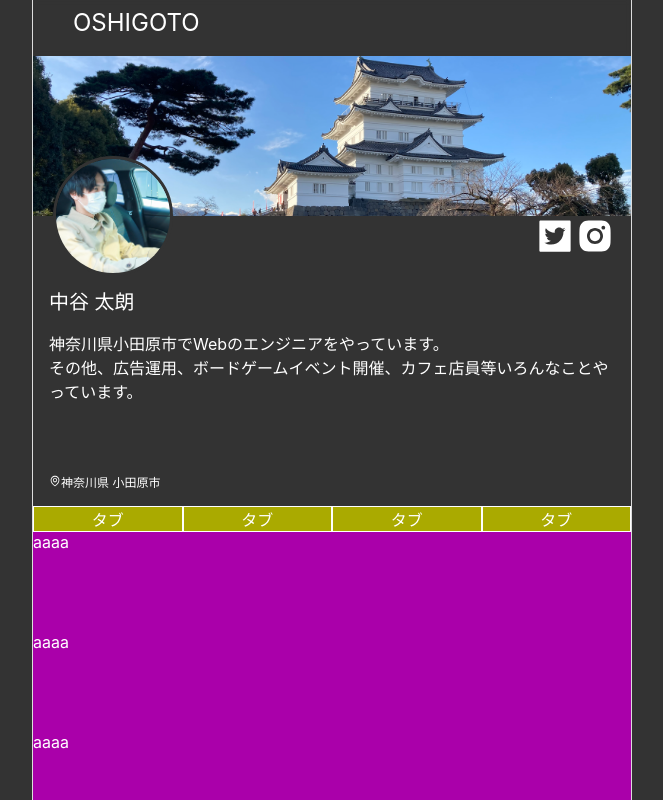
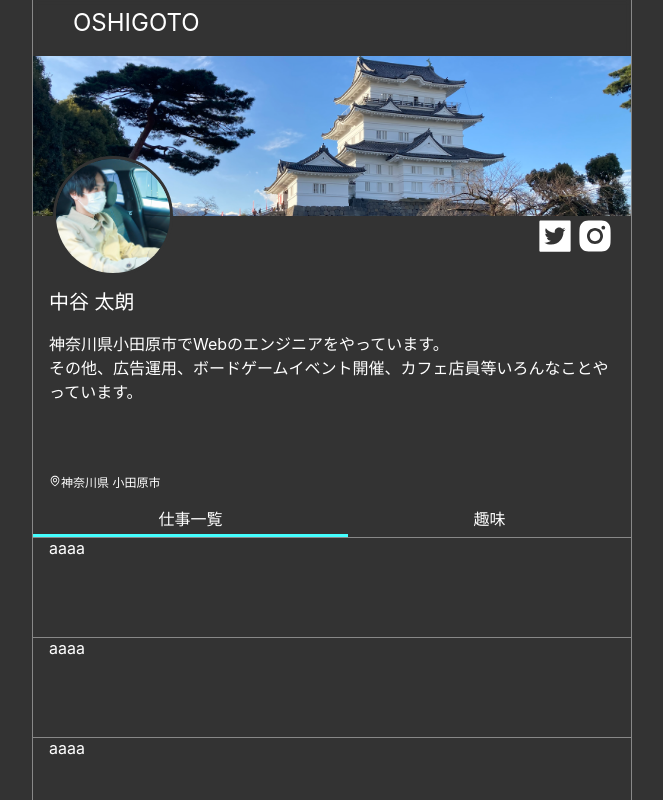
Before and after one commit to taro3256/me, a Next.js app: page /oshigoto in a window 1280 px wide. Shown: the top 800 px of the page, without its empty margins (308-971 px from the left). Built offline with nearby package versions, Linux system fonts and the light colour scheme.

Commit message:
微修正

```diff
--- a/pages/oshigoto.tsx
+++ b/pages/oshigoto.tsx
@@ -4,7 +4,43 @@ import { useState } from 'react'
 import { AiFillTwitterSquare, AiFillInstagram, AiOutlineEnvironment } from "react-icons/ai";
 import { CSSTransition } from "react-transition-group";
 
+const tabs = [
+    {
+        text: '仕事一覧',
+        id: 'tab_works',
+    },
+    {
+        text: '趣味',
+        id: 'tab_hobbies',
+    },
+];
+
+const contents = {
+    tab_works: <div></div>,
+};
+
 const Oshigoto: NextPage = () => {
+    const [selectedTab, setSelectedTab] = useState(tabs[0].id);
+    const tabs_html = tabs.map((tab, index) => {
+        return (
+            <div key={ index } className={ selectedTab==tab.id ? 'tab selected_tab' : 'tab' } id={ tab.id } onClick={ () => setSelectedTab(tab.id) }>
+                { tab.text }
+                <style jsx>{`
+                    .tab {
+                        flex-grow: 1;
+                        cursor: pointer;
+                        text-align: center;
+                    }
+                    .tab:hover {
+                        background: #444444;
+                    }
+                    .selected_tab {
+                        border-bottom: solid 3px #44FFFF;
+                    }
+                `}</style>
+            </div>
+        )
+    });
 
     return (
       <>
@@ -58,18 +94,7 @@ const Oshigoto: NextPage = () => {
                     </div>
                 </div>
                 <div className='content_tabs'>
-                    <div className='tab'>
-                        タブ
-                    </div>
-                    <div className='tab'>
-                        タブ
-                    </div>
-                    <div className='tab'>
-                        タブ
-                    </div>
-                    <div className='tab'>
-                        タブ
-                    </div>
+                    { tabs_html }
                 </div>
                 <div className='tab_contents'>
                     <div className='tab_content'>
@@ -101,8 +126,8 @@ const Oshigoto: NextPage = () => {
             .contents {
                 max-width: 600px;
                 width: 100%;
-                border-right: solid 1px #dddddd;
-                border-left: solid 1px #dddddd;
+                border-right: solid 1px #888888;
+                border-left: solid 1px #888888;
             }
             .wrapper_content_title {
                 position: sticky;
@@ -187,19 +212,16 @@ const Oshigoto: NextPage = () => {
             .content_tabs {
                 display: flex;
                 justify-content: space-around;
-            }
-            .tab {
-                border: solid 1px white;
-                width: 100%;
-                text-align: center;
-                background: #aaaa00;
+                height: 32px;
+                border-bottom: solid 1px #888888;
             }
             .tab_contents {
-                background: #00aaaa;
+
             }
             .tab_content {
                 height: 100px;
-                background: #aa00aa;
+                border-bottom: solid 1px #888888;
+                padding: 0 16px;
             }
         `}</style>
       </>
```
